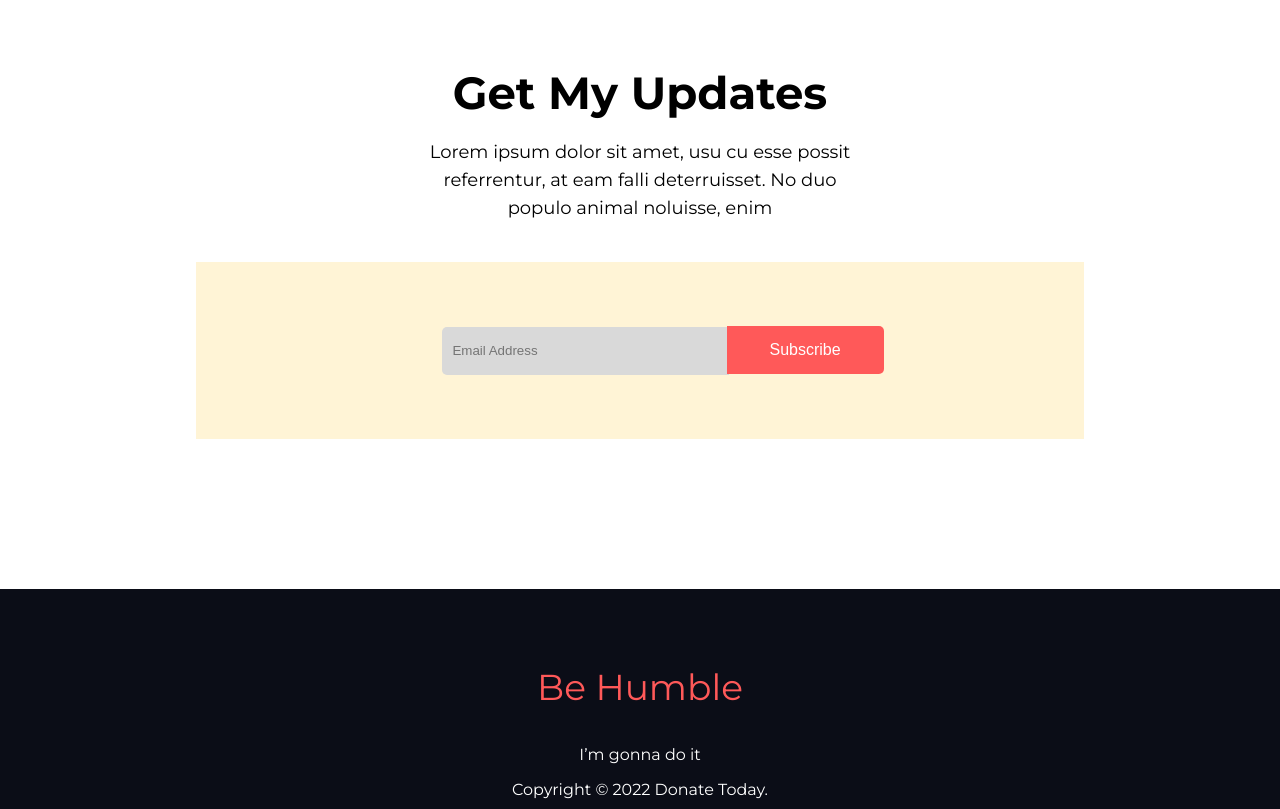
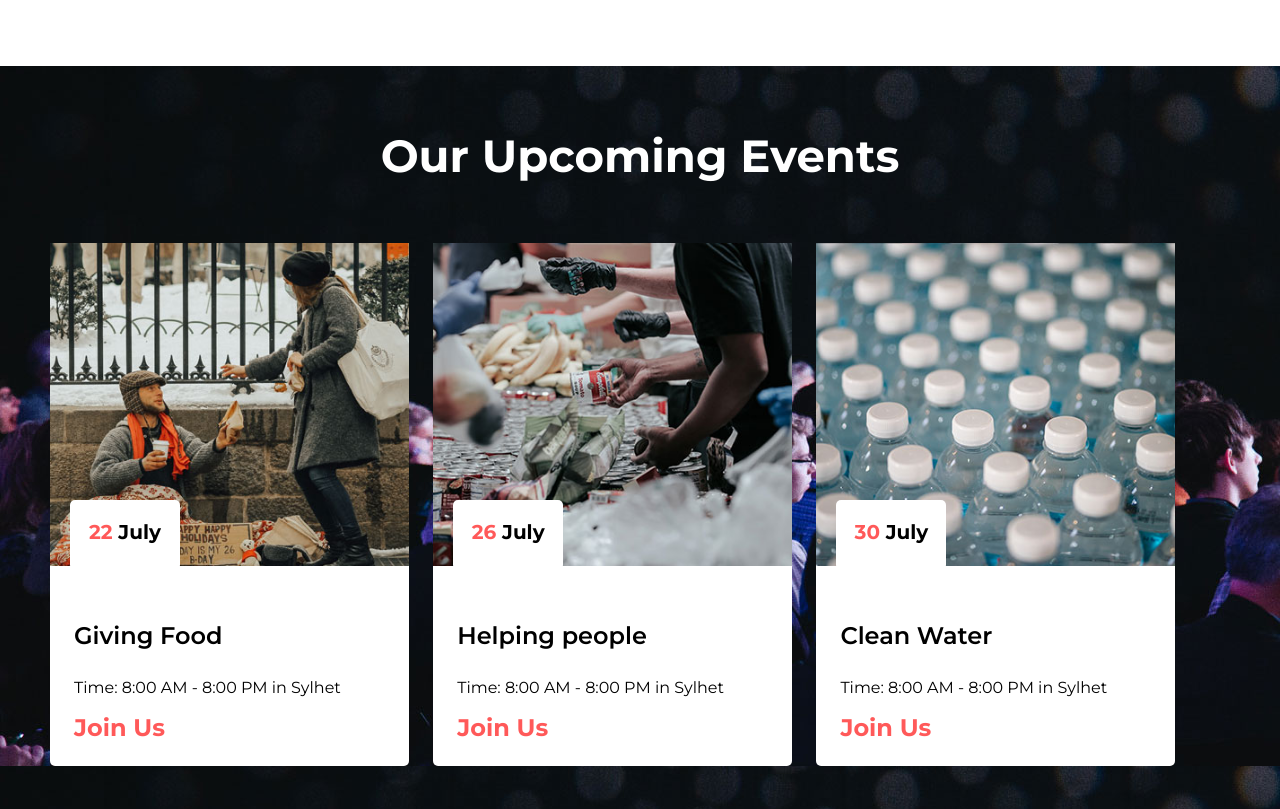
Before and after one commit to Sahariar/donate-today, a plain HTML site: page index.html in a window 1280 px wide. Shown: the part 4440-5249 px from the top of the page. Drawn offline with Linux system fonts and the light colour scheme.

Commit message:
added event section

```diff
--- a/index.html
+++ b/index.html
@@ -62,7 +62,7 @@
         </div>
 
         <div class="dtn-box-area">
-            <div class="dtn-box bg-ne-gray">
+            <div class="dtn-box bg-ne-gray pad2per">
                 <img src="icons/icon6.svg" alt="icon Food"  class="img-48">
 
                 <h3 class="dtn-box-title">
@@ -70,7 +70,7 @@
                 </h3>
                 <p>Amet minim mollit non deserunt ullamco est sit aliqua dolor do amet sint. Velit officia consequat duis enim velit mollit.</p>
             </div>
-            <div class="dtn-box bg-ne-pink">
+            <div class="dtn-box bg-ne-pink pad2per">
                 <img src="icons/icon9.svg" alt="icon Shelter" class="img-48">
 
                 <h3 class="dtn-box-title">
@@ -78,7 +78,7 @@
                 </h3>
                 <p>Amet minim mollit non deserunt ullamco est sit aliqua dolor do amet sint. Velit officia consequat duis enim velit mollit.</p>
             </div>
-            <div class="dtn-box bg-ne-yellow">
+            <div class="dtn-box bg-ne-yellow pad2per">
                 <img src="icons/icon13.svg" alt="Education"  class="img-48">
 
                 <h3 class="dtn-box-title">
@@ -183,6 +183,60 @@
             </div>
     </section>
      <!-- End of Need Help section -->
+     <!-- Start of upcoming-events -->
+     <section class="upcoming-events">
+        <h2 class="dte-title white-color">Our Upcoming Events</h2>
+        <div class="dtn-box-area">
+            <div class="dtn-event-box dte-bg-white">
+                <div class="img-area">
+                <img src="images/donation14.jpg" alt="Giving Food"  class="img-adjust">
+                <div class="date">
+                    <p><span>22 </span>July</p>
+                </div>
+            </div>
+                <div class="pad2per">
+                <h3 class="dtn-box-title">
+                    Giving Food
+                </h3>
+                <p>Time: 8:00 AM - 8:00 PM in Sylhet</p>
+                <a href="#" class="btn-join"> Join Us</a>
+                </div>
+            </div>
+            <div class="dtn-event-box dte-bg-white">
+                <div class="img-area">
+                    <img src="images/donation15.jpg" alt="Giving Food"  class="img-adjust">
+                    <div class="date">
+                        <p><span> 26 </span> July</p>
+                    </div>
+                </div>
+                <div class="pad2per">
+                <h3 class="dtn-box-title">
+                    Helping people
+                </h3>
+                <p>Time: 8:00 AM - 8:00 PM in Sylhet</p>
+                <a href="#" class="btn-join"> Join Us</a>
+            </div>
+            </div>
+            <div class="dtn-event-box dte-bg-white">
+                <div class="img-area">
+                    <img src="images/donation17.jpg" alt="Giving Food"  class="img-adjust">
+                    <div class="date">
+                        <p><span>30</span> July</p>
+                    </div>
+                </div>
+                <div class="pad2per">
+                <h3 class="dtn-box-title">
+                    Clean Water
+                </h3>
+                <p>Time: 8:00 AM - 8:00 PM in Sylhet</p>
+                <a href="#" class="btn-join"> Join Us</a>
+             </div>
+            </div>
+        </div>
+
+
+     </section>
+     <!-- End of upcoming-events -->
      <!-- Start of get my update -->
      <section class="newsletter">
         <h2 class="dte-title">Get My Updates</h2>
--- a/style.css
+++ b/style.css
@@ -26,7 +26,10 @@ text-align: center;
 padding: 0 33%;
 margin-bottom: 40px;
 }
-
+.upcoming-events{
+    background-image: url(images/donation16.jpg);
+    padding: 25px 0;
+}
 .white-color{
     color: #FFFFFF;
 }
@@ -71,14 +74,51 @@ margin-bottom: 15px;
     margin: 0px 5px;
     padding: 5% 0;
 }
+.pad2per{
+    padding: 24px;
+}
+.dtn-event-box{
+    width: 400px;
+    min-height: 152px;
+    border-radius: 5px;
+    display: inline-block;
+    max-width: 359px;
+    margin: 10px;
+}
+.img-adjust {
+    width: 100%;
+    overflow: hidden;
+}
 .dte-bg-gray{
     background: #FAFAFA;
     color: #707070;
+}
+.dte-bg-white{
+    background: #fff;
 }
 .dte-box-red{
 background: #FFEEEE;
 border: 2px solid #FF5959;
 border-radius: 5px;
+}
+.img-area{
+    position: relative;
+}
+.date {
+    position: absolute;
+    bottom: 0px;
+    background: #fff;
+    font-size: 20px;
+    width: 110px;
+    left: 20px;
+    text-align: center;
+    font-weight: bold;
+    color: #000;
+    height: 70px;
+    border-radius: 5px;
+}
+.date span{
+    color:#FF5959;
 }
 .order-input{
     width: 800px;
@@ -104,9 +144,14 @@ border-radius: 5px;
     min-height: 152px;
     border-radius: 5px;
     display: inline-block;
-    padding: 2%;
     max-width: 359px;
     margin: 10px;
+}
+.btn-join{
+    color:#FF5959;
+    font-size: 24px;
+    font-weight: bold;
+    text-decoration: none;
 }
 .bg-ne-gray{
     background: rgba(79, 157, 166, 0.1);
```
Also changed, not shown: images/donation14.jpg (added), images/donation15.jpg (added), images/donation16.jpg (added), images/donation17.jpg (added).
